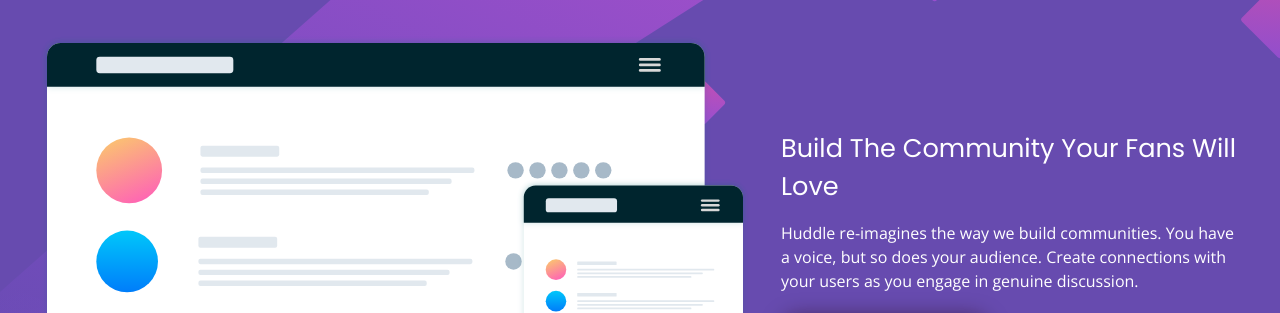
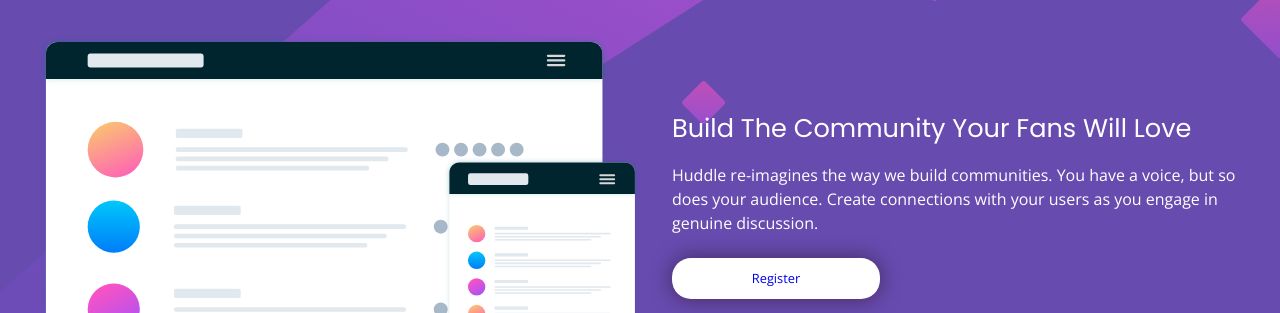
Before and after one commit to sawphaung/huddle2, a plain HTML site: page index.html in a window 1280 px wide. Shown: the part 84-397 px from the top of the page. Drawn offline with nearby package versions, Linux system fonts and the light colour scheme.

Commit message:
Add files via upload

```diff
--- a/style.css
+++ b/style.css
@@ -20,7 +20,7 @@ body {
 .container {
   padding: 0 2.5rem;
   background: url("./images/bg-mobile.svg") no-repeat top;
-  max-width: 1440px;
+  background-size: cover;
   margin: 0 auto;
 }
 
@@ -100,6 +100,10 @@ body {
     display: flex;
   }
 
+  .hero > * {
+    width: 50%;
+  }
+
   .hero-content {
     padding-left: 2rem;
     align-self: center;
```
